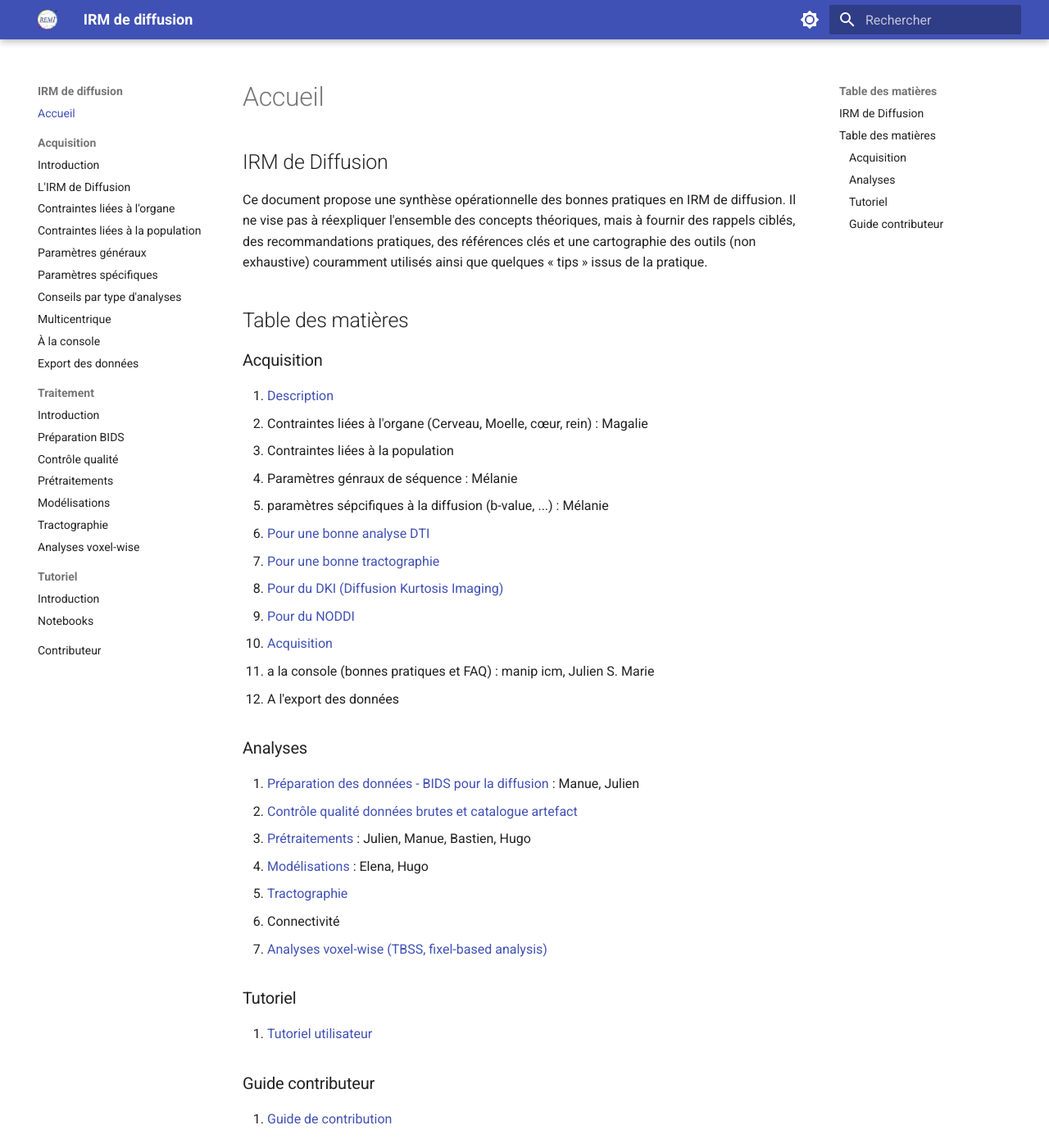
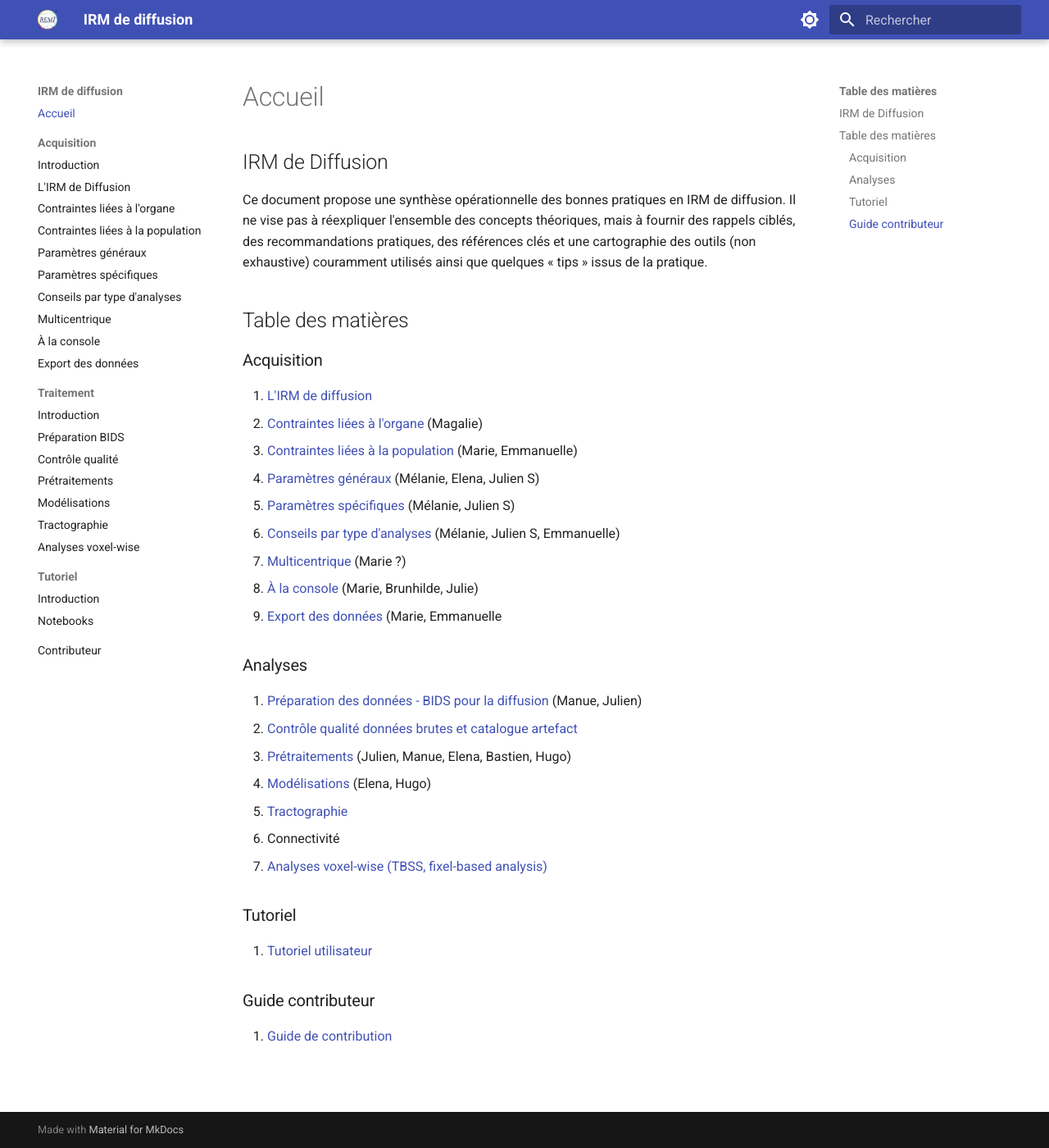
Before and after one commit to hdary/remi-diffusion, an MkDocs documentation site: the page built from docs/index.md, in a window 1280 px wide and 1400 px high. Shown: the whole window at 82% size. Built offline with MkDocs 1.6.1 and Material for MkDocs 9.7.7, drawn with Linux system fonts in a browser that asks for light colours.

Commit message:
Update index.md

```diff
--- a/docs/index.md
+++ b/docs/index.md
@@ -16,26 +16,23 @@ pratique.
 
 ### Acquisition
 
-1. [Description](./acquisition/01-description.md)
-2. Contraintes liées à l'organe (Cerveau, Moelle, cœur, rein) : Magalie
-3. Contraintes liées à la population
-4. Paramètres génraux de séquence : Mélanie
-5. paramètres sépcifiques à la diffusion (b-value, ...) : Mélanie
-6. [Pour une bonne analyse DTI](./acquisition/02-pour-une-bonne-analyse-dti.md)
-7. [Pour une bonne tractographie](./acquisition/03-pour-une-bonne-tractographie.md)
-8. [Pour du DKI (Diffusion Kurtosis Imaging)](./acquisition/04-pour-du-dki.md)
-9. [Pour du NODDI](./acquisition/05-pour-du-noddi.md)
-10. [Acquisition](./acquisition/06-acquisition.md)
-11. a la console (bonnes pratiques et FAQ) : manip icm, Julien S. Marie
-12. A l'export des données
+1. [L'IRM de diffusion](./acquistion/01-diffusion/)
+2. [Contraintes liées à l'organe](./acquisition/02-organes.md) (Magalie)
+3. [Contraintes liées à la population](./acquisition/03-population.md) (Marie, Emmanuelle)
+4. [Paramètres généraux](./acquisition/04-parametres-generaux.md) (Mélanie, Elena, Julien S)
+5. [Paramètres spécifiques](./acquisition/05-parametres-spécifiques.md) (Mélanie, Julien S)
+6. [Conseils par type d'analyses](./acquisition/06-conseils-par-analyses.md) (Mélanie, Julien S, Emmanuelle)
+7. [Multicentrique](./acquisition/07-multicentrique.md) (Marie ?)
+8. [À la console](./acquisition/08-console.md) (Marie, Brunhilde,  Julie)
+9. [Export des données](./acquisition/09-export.md) (Marie, Emmanuelle
 
 
 ### Analyses
 
-1. [Préparation des données - BIDS pour la diffusion](./analyses/01-preparation-bids.md) : Manue, Julien
+1. [Préparation des données - BIDS pour la diffusion](./analyses/01-preparation-bids.md) (Manue, Julien)
 2. [Contrôle qualité données brutes et catalogue artefact](./analyses/02-controle-qualite.md)
-3. [Prétraitements](./analyses/03-pretraitements.md) : Julien, Manue, Bastien, Hugo
-4. [Modélisations](./analyses/04-modelisations.md) : Elena, Hugo
+3. [Prétraitements](./analyses/03-pretraitements.md) (Julien, Manue, Elena, Bastien, Hugo)
+4. [Modélisations](./analyses/04-modelisations.md) (Elena, Hugo)
 5. [Tractographie](./analyses/05-tractographie.md)
 7. Connectivité
 8. [Analyses voxel-wise (TBSS, fixel-based analysis)](./analyses/06-analyses-voxel-wise.md)
```
